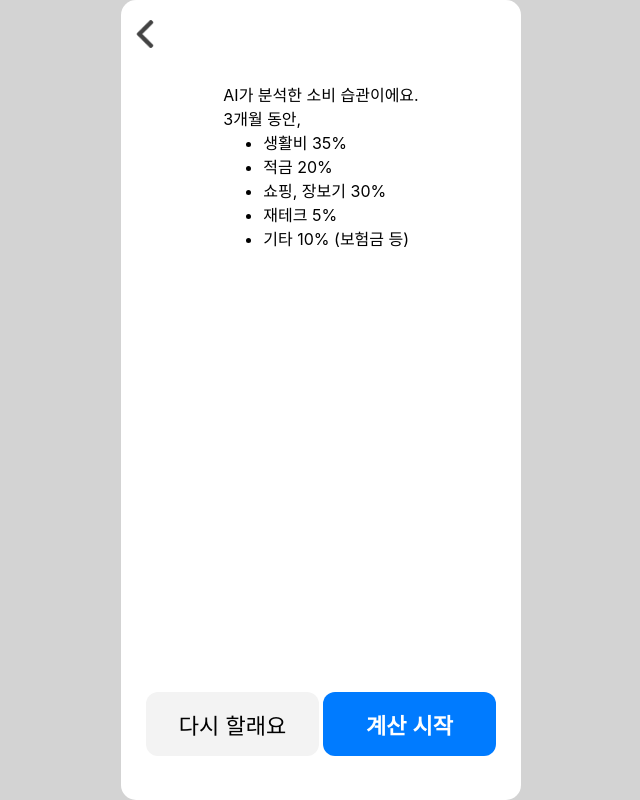
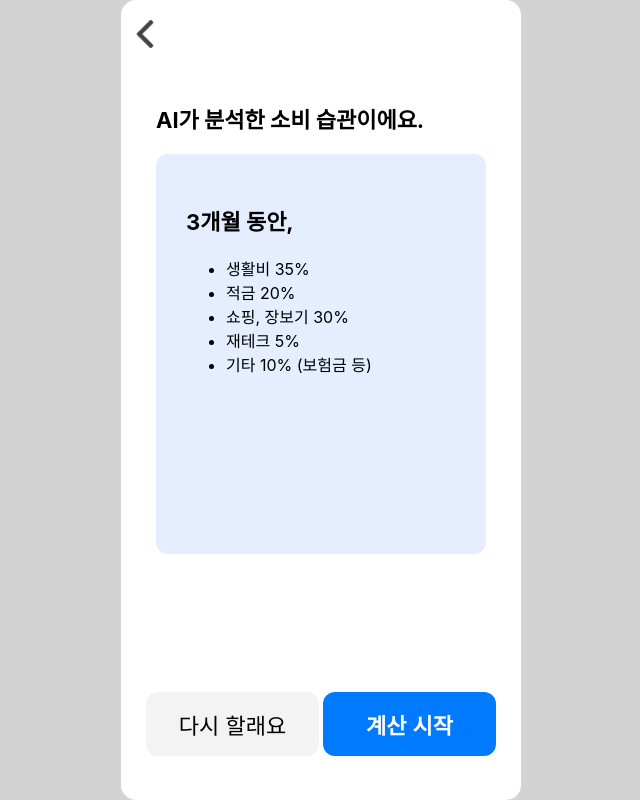
Before and after one commit to inthhh/bufl_fe, a React (Create React App) app: page /money-split/ai/analysis in a window 1280 px wide. Shown: the whole page, without its empty margins (319-959 px from the left). Built offline with nearby package versions, Linux system fonts and the light colour scheme.

Commit message:
feat: 소비분석 취소 페이지 생성

```diff
--- a/src/App.tsx
+++ b/src/App.tsx
@@ -30,6 +30,7 @@ import SplitFinish from "./MoneySplit/final_process/SplitFinish";
 import SelectAccountDetail from "./MoneySplit/control_accounts/SelectAccountDetail";
 import SelectAccountAccounts from "./MoneySplit/control_accounts/SelectAccountAccounts";
 import TossTerms from "./MoneySplit/final_process/TossTerms";
+import AI_Cancel from "./MoneySplit/ai_Pages/ai_cancel";
 
 const App: React.FC = () => {
   return (
@@ -55,6 +56,7 @@ const App: React.FC = () => {
           <Route path="/money-split/select-account/accounts" element={<SelectAccountAccounts />} />
           <Route path="/money-split/add-category" element={<AddCategory />} />
           <Route path="/money-split/toss/terms" element={<TossTerms />} />
+          <Route path="/money-split/ai/cancel" element={<AI_Cancel />} />
 
           <Route path="/Account" element={<Account />} />
           <Route path="/Second" element={<Second />} />
--- a/src/MoneySplit/ai_Pages/ai_analysis.tsx
+++ b/src/MoneySplit/ai_Pages/ai_analysis.tsx
@@ -9,17 +9,18 @@ const AI_analysis: React.FC = () => {
     navigate("/money-split/ai/calculate-loading");
   };
   const clickForNo = () => {
-    navigate("/money-split/ai/Cancel");
+    navigate("/money-split/ai/cancel");
   };
   return (
     <div>
       <MoveBack pageBefore={"/money-split/ai"} />
       <div className="center_wrap">
         <div>
-          <div>AI가 분석한 소비 습관이에요.</div>
-          <div>
-            <div>3개월 동안,</div>
+          <div className="black_title">AI가 분석한 소비 습관이에요.</div>
+          <div className="content_box">
+            <div className="black_title">3개월 동안,</div>
             <div>
+              {/* api - 소비습관 불러오기 */}
               <ul>
                 <li>생활비 35%</li>
                 <li>적금 20%</li>
--- /dev/null
+++ b/src/MoneySplit/ai_Pages/ai_cancel.tsx
@@ -0,0 +1,33 @@
+import MoveBack from "../MoveBack";
+
+const AI_Cancel = () => {
+  return (
+    <div>
+      <MoveBack pageBefore="/money-split/ai/analysis" />
+      <div style={{ margin: "80px 30px" }}>
+        <div>
+          해당 분석은 과거의 소비 카테고리를
+          <br />
+          기반으로 하고 있어요.
+        </div>
+        <br />
+        <strong>
+          3개월 동안의 소비 내역을
+          <br />
+          카테고리에 맞게 분류해준 후,
+          <br />
+          다시 시도해주세요.
+        </strong>
+      </div>
+      <div className="center_wrap">
+        <div className="center_wrap btn">
+          <button type="button" className="blue_big_btn" style={{ marginBottom: "10px" }}>
+            소비내역 수정하러 가기
+          </button>
+        </div>
+      </div>
+    </div>
+  );
+};
+
+export default AI_Cancel;
--- a/src/MoneySplit/splitStyle.css
+++ b/src/MoneySplit/splitStyle.css
@@ -393,3 +393,11 @@
 .cancel:hover {
   background-color: rgb(233, 233, 233);
 }
+
+.content_box {
+  background-color: #e4eeff;
+  width: 330px;
+  height: 400px;
+  border-radius: 12px;
+  padding: 30px;
+}
```
